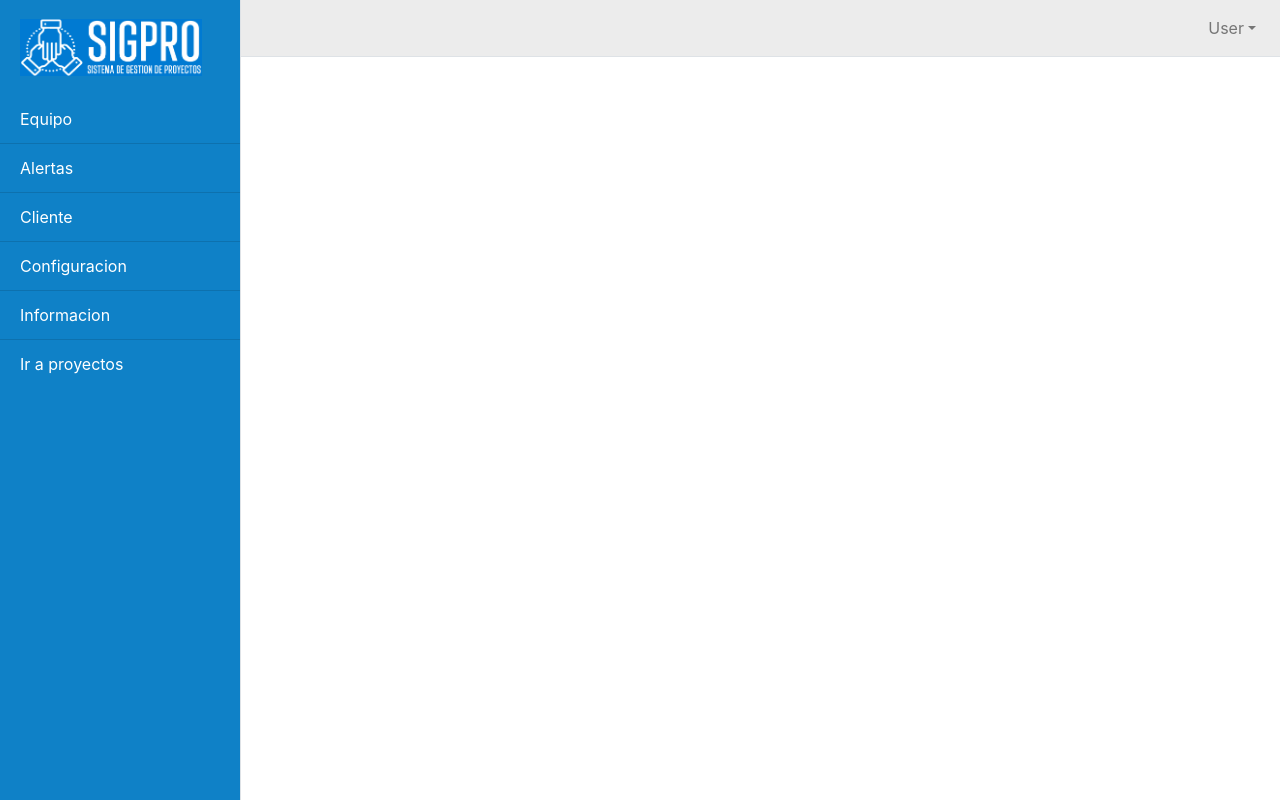
After one commit to alijmg20/SIGPRO, a PHP site: page /Vistas/principaluser.php in a window 1280 px wide. The commit adds this page. Run offline with PHP 8.4, Linux system fonts and the light colour scheme.

Commit message:
Index y principalUser

```diff
--- /dev/null
+++ b/Vistas/css/simple-sidebar.css
@@ -0,0 +1,50 @@
+/*!
+ * Start Bootstrap - Simple Sidebar (https://startbootstrap.com/templates/simple-sidebar)
+ * Copyright 2013-2020 Start Bootstrap
+ * Licensed under MIT (https://github.com/StartBootstrap/startbootstrap-simple-sidebar/blob/master/LICENSE)
+ */
+
+ #wrapper {
+    overflow-x: hidden;
+ }
+
+#sidebar-wrapper {
+  min-height: 100vh;
+  margin-left: -15rem;
+  -webkit-transition: margin .25s ease-out;
+  -moz-transition: margin .25s ease-out;
+  -o-transition: margin .25s ease-out;
+  transition: margin .25s ease-out;
+}
+
+#sidebar-wrapper .sidebar-heading {
+  padding: 0.875rem 1.25rem;
+  font-size: 1.2rem;
+}
+
+#sidebar-wrapper .list-group {
+  width: 15rem;
+}
+
+#page-content-wrapper {
+  min-width: 100vw;
+}
+
+#wrapper.toggled #sidebar-wrapper {
+  margin-left: 0;
+}
+
+@media (min-width: 768px) {
+  #sidebar-wrapper {
+    margin-left: 0;
+  }
+
+  #page-content-wrapper {
+    min-width: 0;
+    width: 100%;
+  }
+
+  #wrapper.toggled #sidebar-wrapper {
+    margin-left: -15rem;
+  }
+}
--- /dev/null
+++ b/Vistas/principaluser.php
@@ -0,0 +1,74 @@
+<!DOCTYPE html>
+<html>
+
+	<head>
+
+		<meta charset="utf-8">
+		<title>SIGPRO</title> <!--Titulo de pestanha-->
+		<link rel="shortcut icon" type="image/x-icon" href="Logo/2.png" />
+		<meta name="description" content="Gestion de proyectos">
+		<meta name="viewport" content="width=divice-width, user-scalable=no, initial-scale=1.0, maximum-scale=1.0, minimun-scale=1.0">
+		<!--<link rel="stylesheet" href="css/bootstrap.min.css">-->
+		<link rel="stylesheet" href="css/bootstrap.css">
+
+		<link href="css/simple-sidebar.css" rel="stylesheet">
+
+	</head>
+
+	<body>
+
+	<div class="d-flex" id="wrapper">
+
+		<!-- Sidebar -->
+		<div class="bg-primary border-right" id="sidebar-wrapper">
+			<div class="sidebar-heading">
+				<a class="navbar-brand" href="">
+		    		<img src="Logo/Recortada.png" width="182" height="57" class="d-inline-block align-top" alt="" loading="lazy">
+		  		</a>
+		  	</div>
+			<div class="list-group list-group-flush">
+				<a href="#" class="list-group-item list-group-item-action bg-primary text-white">Equipo</a>
+				<a href="#" class="list-group-item list-group-item-action bg-primary text-white">Alertas</a>
+				<a href="#" class="list-group-item list-group-item-action bg-primary text-white">Cliente</a>
+				<a href="#" class="list-group-item list-group-item-action bg-primary text-white">Configuracion</a>
+				<a href="#" class="list-group-item list-group-item-action bg-primary text-white">Informacion</a>
+				<a href="#" class="list-group-item list-group-item-action bg-primary text-white">Ir a proyectos</a>
+			</div>
+		</div>
+		<!-- /#sidebar-wrapper -->
+
+		<!-- Page Content -->
+		<div id="page-content-wrapper">
+
+			<nav class="navbar navbar-expand-lg navbar-light bg-light border-bottom">
+
+				<button class="navbar-toggler" type="button" data-toggle="collapse" data-target="#navbarSupportedContent" aria-controls="navbarSupportedContent" aria-expanded="false" aria-label="Toggle navigation">
+					<span class="navbar-toggler-icon"></span>
+				</button>
+
+			<!--Linea problema:	<div class="collapse navbar-collapse" id="navbarSupportedContent">-->
+					<ul class="navbar-nav ml-auto mt-2 mt-lg-0">
+
+				    	<li class="nav-item dropdown">
+				      		<a class="nav-link dropdown-toggle" href="#" id="navbarDropdown" role="button" data-toggle="dropdown" aria-haspopup="true" aria-expanded="false">User</a>
+
+				      		<div class="dropdown-menu dropdown-menu-right" aria-labelledby="navbarDropdown">
+				        		<a class="dropdown-item" href="#">Configuracion de perfil</a>
+				        		<a class="dropdown-item" href="#">Invitaciones</a>
+				        		<div class="dropdown-divider"></div>
+				        		<a class="dropdown-item" href="#">Cerrar sesion</a>
+				      		</div>
+				    	</li>
+				  	</ul>
+			<!--Cierre linea problema:	</div> -->
+			</nav>
+		<!-- /#page-content-wrapper -->
+		</div>
+	</div>
+	<!-- /#wrapper -->
+
+
+		<script src="js/jquery.js"></script>
+		<script src="js/bootstrap.min.js"></script>
+	</body>
+</html>
```
Also changed, not shown: Controlador/conexion.inc.php (+5 -4 lines), Modelo/agregar_usuario.inc.php (added, +9 -0 lines), index.php (+6 -6 lines), Modelo/crear_usuario.inc.php (deleted).
